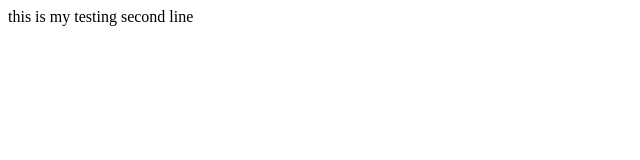
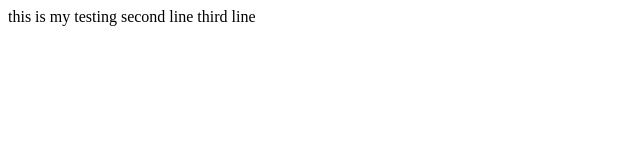
Before and after one commit to marcelniyi/homework, a plain HTML site: page index.html in a window 1280 px wide. Shown: the full height of the page, 0-640 px from the left. Drawn offline with Linux system fonts and the light colour scheme.

Commit message:
Update index.html

```diff
--- a/index.html
+++ b/index.html
@@ -8,5 +8,6 @@
 <body>
     this is my testing
     second line
+    third line
 </body>
 </html>
```
